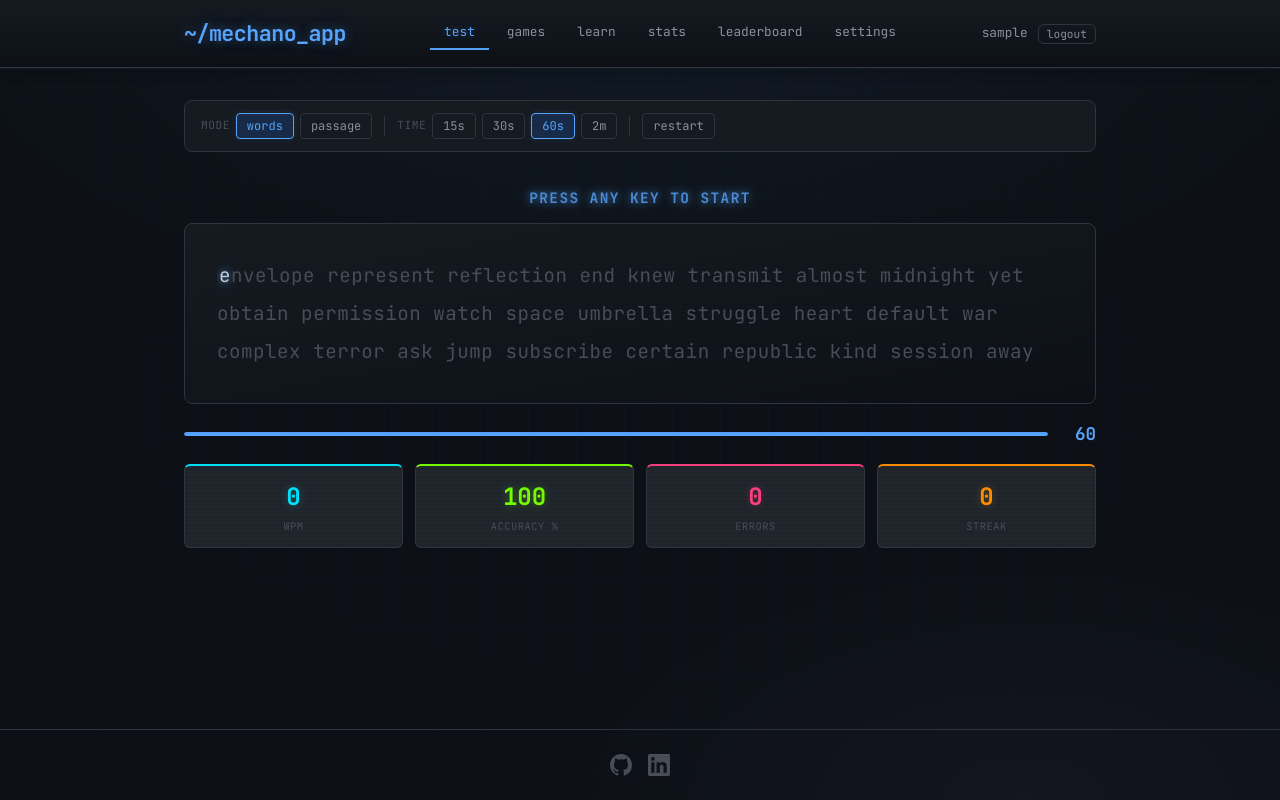
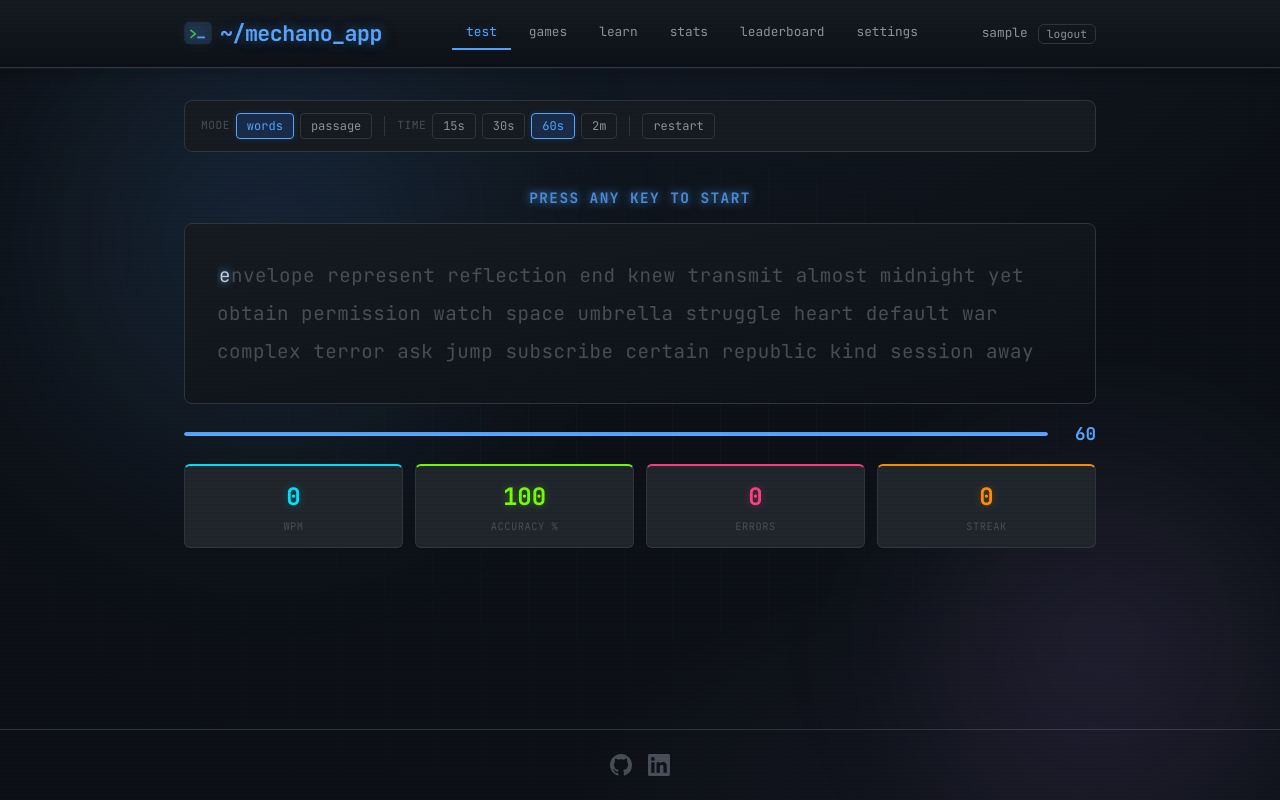
Before and after one commit to jordiarm/mechano_app, a Flask app: page / in a window 1280 px wide. Run offline with Flask 3, Linux system fonts and the light colour scheme; the visitor is signed in with stand-in values (Sample User, id 1); data that the repository does not hold is empty.

Commit message:
fix ui aspect

```diff
--- a/app.py
+++ b/app.py
@@ -495,6 +495,7 @@ def get_leaderboard():
             COALESCE(ROUND(AVG(r.wpm * (r.accuracy / 100.0) * (r.accuracy / 100.0)), 1), 0) as avg_score,
             COALESCE(ROUND(MAX(r.wpm * (r.accuracy / 100.0) * (r.accuracy / 100.0)), 1), 0) as best_score,
             COALESCE(MAX(r.wpm), 0) as best_wpm,
+            COALESCE(ROUND(AVG(r.wpm), 1), 0) as avg_wpm,
             COALESCE(ROUND(AVG(r.accuracy), 1), 0) as avg_accuracy,
             COUNT(*) as total_tests
         FROM results r
--- a/static/css/style.css
+++ b/static/css/style.css
@@ -100,6 +100,56 @@ body {
     flex-direction: column;
 }
 
+/* ===== BACKGROUND AMBIENCE ===== */
+.bg-ambience {
+    position: fixed;
+    inset: 0;
+    pointer-events: none;
+    z-index: 0;
+    overflow: hidden;
+}
+
+.bg-ambience::before,
+.bg-ambience::after {
+    content: "";
+    position: absolute;
+    border-radius: 50%;
+    filter: blur(60px);
+    animation: drift 20s ease-in-out infinite alternate;
+}
+
+.bg-ambience::before {
+    width: 600px;
+    height: 600px;
+    top: -10%;
+    left: -5%;
+    background: radial-gradient(circle, rgba(88, 166, 255, 0.15), transparent 70%);
+}
+
+.bg-ambience::after {
+    width: 500px;
+    height: 500px;
+    bottom: -10%;
+    right: -5%;
+    background: radial-gradient(circle, rgba(188, 140, 255, 0.12), transparent 70%);
+    animation-delay: -10s;
+    animation-direction: alternate-reverse;
+}
+
+@keyframes drift {
+    0% { transform: translate(0, 0) scale(1); }
+    50% { transform: translate(40px, 30px) scale(1.15); }
+    100% { transform: translate(-20px, 50px) scale(0.95); }
+}
+
+[data-theme="light"] .bg-ambience::before {
+    background: radial-gradient(circle, rgba(9, 105, 218, 0.18), transparent 70%);
+}
+
+[data-theme="light"] .bg-ambience::after {
+    background: radial-gradient(circle, rgba(130, 80, 223, 0.14), transparent 70%);
+}
+
 /* ===== BACKGROUND GRID ===== */
 body::before {
     content: "";
@@ -173,11 +223,20 @@ body.no-scanlines::after {
 }
 
 .logo {
+    display: flex;
+    align-items: center;
+    gap: 8px;
     font-size: 1.35rem;
     font-weight: 700;
     color: var(--accent);
     letter-spacing: -0.5px;
     text-shadow: 0 0 12px rgba(88, 166, 255, 0.4), 0 0 30px rgba(88, 166, 255, 0.15);
+}
+
+.logo-icon {
+    width: 28px;
+    height: 28px;
+    filter: drop-shadow(0 0 6px rgba(88, 166, 255, 0.4));
 }
 
 .logo .cursor {
@@ -1024,7 +1083,7 @@ body.no-scanlines::after {
     top: calc(100% + 10px);
     left: 50%;
     transform: translateX(-50%);
-    background: var(--bg);
+    background: var(--bg-secondary);
     border: 1px solid var(--border);
     border-radius: 6px;
     padding: 12px 16px;
--- a/static/js/engine.js
+++ b/static/js/engine.js
@@ -794,6 +794,7 @@
                     <td style="color: var(--neon-cyan)">${Math.round(e.avg_score)}</td>
                     <td style="color: var(--accent)">${Math.round(e.best_score)}</td>
                     <td style="color: var(--neon-yellow)">${Math.round(e.best_wpm)}</td>
+                    <td style="color: var(--yellow)">${Math.round(e.avg_wpm)}</td>
                     <td style="color: var(--green)">${Math.round(e.avg_accuracy)}%</td>
                     <td style="color: var(--text-muted)">${e.total_tests}</td>
                 </tr>`;
--- a/templates/index.html
+++ b/templates/index.html
@@ -10,11 +10,19 @@
     <link rel="stylesheet" href="{{ url_for('static', filename='css/style.css') }}">
 </head>
 <body>
+    <div class="bg-ambience" aria-hidden="true"></div>
 
     <!-- HEADER -->
     <header class="header">
         <div class="container header-inner">
-            <div class="logo">~/mechano_app<span class="cursor">_</span></div>
+            <div class="logo">
+                <svg class="logo-icon" viewBox="0 0 32 32" fill="none" aria-hidden="true">
+                    <rect x="1" y="4" width="30" height="24" rx="5" fill="var(--accent)" opacity="0.15" stroke="var(--accent)" stroke-width="1.5"/>
+                    <path d="M8 13l5 4-5 4" stroke="var(--green)" stroke-width="2" stroke-linecap="round" stroke-linejoin="round"/>
+                    <line x1="16" y1="21" x2="23" y2="21" stroke="var(--accent)" stroke-width="2" stroke-linecap="round"/>
+                </svg>
+                ~/mechano_app<span class="cursor">_</span>
+            </div>
             <nav class="nav-tabs">
                 <button class="nav-tab active" data-view="test">test</button>
                 <button class="nav-tab" data-view="games">games</button>
@@ -544,6 +552,7 @@
                             <th>score</th>
                             <th>best score</th>
                             <th>best wpm</th>
+                            <th>avg wpm</th>
                             <th>avg accuracy</th>
                             <th>tests</th>
                         </tr>
```
